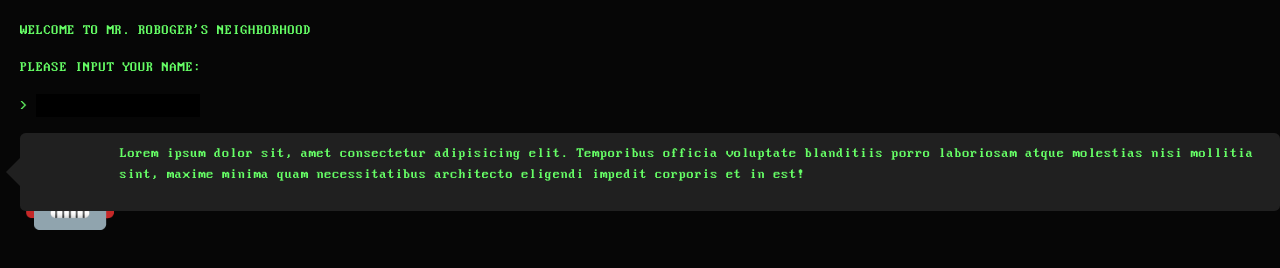
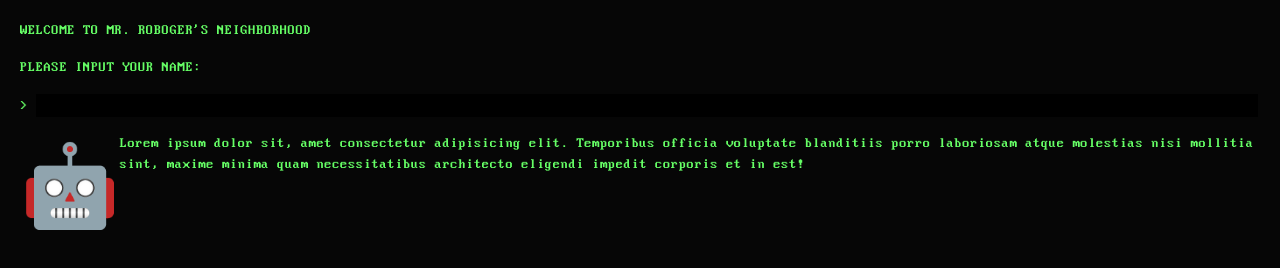
Before and after one commit to pagrimm/mr-roboger-project, a plain HTML site: page index.html in a window 1280 px wide. Drawn offline with Linux system fonts and the light colour scheme.

Commit message:
remove speech bubble

```diff
--- a/css/styles.css
+++ b/css/styles.css
@@ -14,19 +14,20 @@ input {
   background-color: black;
   color: #66FF66;
   border: 0px;
+  width: 97%
 }
 
 #robot {
   float:left;
   font-size:5rem;
-  min-height:100px;
 }
 
 .speech-bubble {
   position: relative;
+  float:left;
   background: #202020	;
   border-radius: .4em;
-  padding:10px;
+  padding: 10px;
 }
 
 .speech-bubble:after {
--- a/index.html
+++ b/index.html
@@ -16,14 +16,10 @@
     <p>PLEASE INPUT YOUR NAME:</p>
     <p><span>> </span><input id="input" type="text" autocomplete="off"></p>
   </section>
-  <section>
-    <div class="row">
-      <div class="col-md-12 my-auto">
-        <div id="robot">&#129302;</div>
-        <div class="speech-bubble">
-          <p>Lorem ipsum dolor sit, amet consectetur adipisicing elit. Temporibus officia voluptate blanditiis porro laboriosam atque molestias nisi mollitia sint, maxime minima quam necessitatibus architecto eligendi impedit corporis et in est!</p>
-        </div>
-      </div>
+  <section class="my-auto">
+    <div id="robot">&#129302;</div>
+    <div>
+      <p>Lorem ipsum dolor sit, amet consectetur adipisicing elit. Temporibus officia voluptate blanditiis porro laboriosam atque molestias nisi mollitia sint, maxime minima quam necessitatibus architecto eligendi impedit corporis et in est!</p>
     </div>
   </section>
 </body>
```
